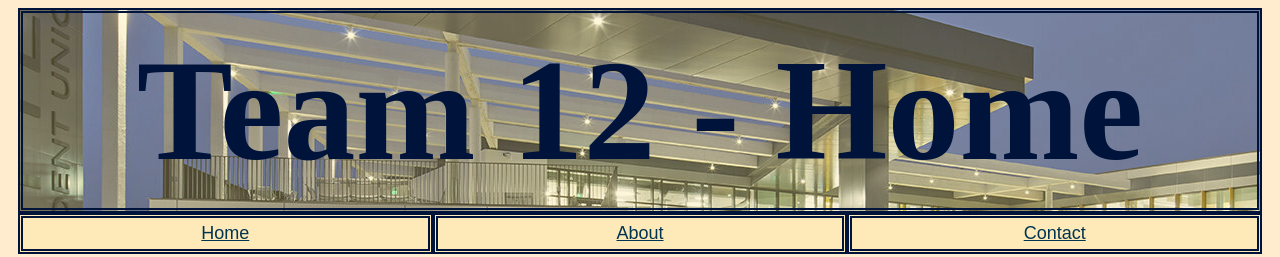
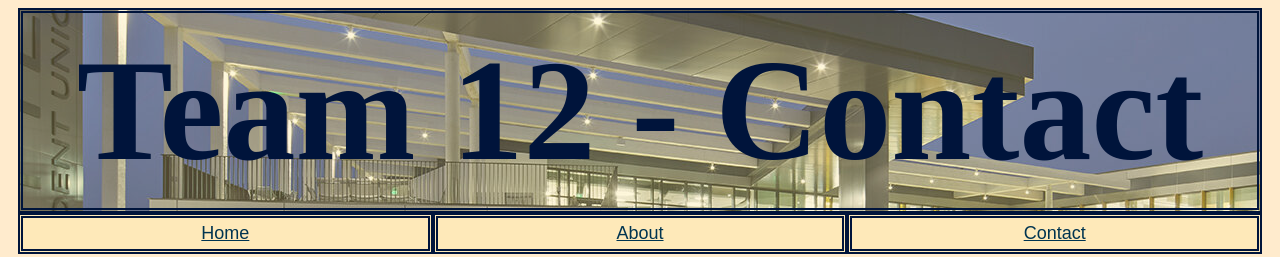
Before and after one commit to hyperupcall/cst336-lab1, a plain HTML site: page contact.html in a window 1280 px wide. Shown: the top 257 px of the page. Drawn offline with Linux system fonts and the light colour scheme; grey boxes are pictures that could not be loaded; a web font is replaced by a local one.

```diff
--- a/contact.html
+++ b/contact.html
@@ -8,7 +8,7 @@
 	</head>
 	<body>
 		<header>
-			<h1 class="page_title">Team 12 - Home</h1>
+			<h1 class="page_title">Team 12 - Contact</h1>
 		</header>
 
 		<nav>
```
Also changed, not shown: about.html (+1 -1 lines).
